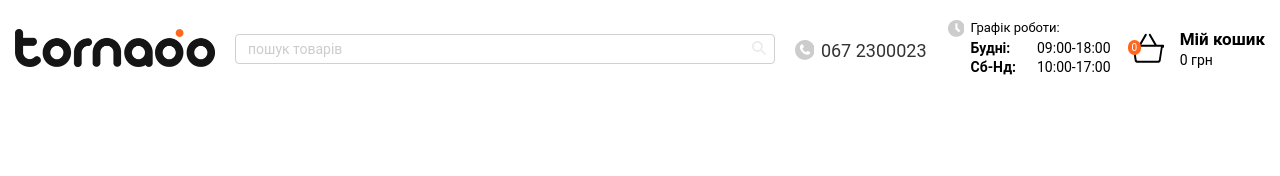
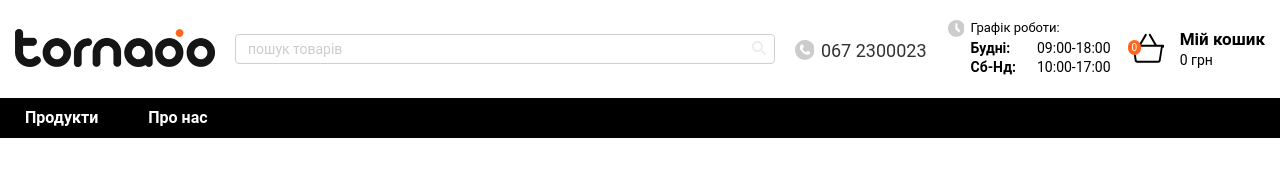
Before and after one commit to ArturRubets/foxminded-js, a plain HTML site: page Task-2.8/index.html in a window 1280 px wide. Drawn offline with Linux system fonts and the light colour scheme.

Commit message:
Finish header bottom

```diff
--- a/Task-2.8/index.html
+++ b/Task-2.8/index.html
@@ -10,7 +10,8 @@
   </head>
   <body>
     <header>
-      <div class="container header-container">
+      <div class="header-top">
+        <div class="container header-top-container">
           <div class="logo">
             <img
               src="images/logo.webp"
@@ -21,7 +22,11 @@
           </div>
           <div class="search">
             <form action="" method="get">
-            <input type="text" placeholder="пошук товарів" autocomplete="off" />
+              <input
+                type="text"
+                placeholder="пошук товарів"
+                autocomplete="off"
+              />
               <button type="submit" disabled>
                 <svg
                   viewBox="0 0 16.9 16.9"
@@ -89,6 +94,15 @@
             </a>
           </div>
         </div>
+      </div>
+      <div class="header-bottom">
+        <div class="container header-bottom-container">
+          <ul>
+            <li><a href="#" class="products-menu">Продукти</a></li>
+            <li><a href="#" class="about-us">Про нас</a></li>
+          </ul>
+        </div>
+      </div>
     </header>
   </body>
 </html>
--- a/Task-2.8/sass/main.scss
+++ b/Task-2.8/sass/main.scss
@@ -24,10 +24,18 @@ body {
 button,
 input {
   border: 0;
-  // color: black; TODO: Потрібен чи ні для safari mobile?
   font-family: inherit;
   font-size: inherit;
   padding: 0;
+}
+
+ul {
+  margin: 0;
+  padding: 0;
+}
+
+li {
+  list-style: none;
 }
 
 a {
@@ -49,6 +57,11 @@ p {
 /* Header */
 
 header {
+  min-width: 1000px;
+  @media screen and (max-width: $tablet-width) {
+    min-width: 0;
+  }
+
   .logo {
     @media screen and (max-width: $tablet-width) {
       img {
@@ -58,18 +71,16 @@ header {
     }
   }
 
-  .header-container {
+  .header-top-container {
     align-items: center;
     display: flex;
     gap: 2rem;
-    min-width: 1000px;
     padding-bottom: 2rem;
     padding-top: 2rem;
 
     @media screen and (max-width: $tablet-width) {
       flex-wrap: wrap;
       justify-content: space-between;
-      min-width: 0;
       padding: 1.5rem;
     }
   }
@@ -239,4 +250,40 @@ header {
       margin-bottom: 0.4rem;
     }
   }
+
+  .header-bottom {
+    background-color: black;
+    color: white;
+    font-size: 1.6rem;
+    font-weight: bold;
+
+    @media screen and (max-width: $tablet-width) {
+      font-size: 1.4rem;
+    }
+  }
+
+  .header-bottom-container {
+    padding: 0;
+
+    ul {
+      display: flex;
+          overflow-y: auto;
+    }
+
+    li {
+      text-align: center;
+
+      @media screen and (max-width: $tablet-width) {
+        flex: 1;
+      }
+    }
+
+    a {
+      color: inherit;
+      display: block;
+      line-height: 4rem;
+      padding: 0 2.5rem;
+      white-space: nowrap;
+    }
+  }
 }
```
Also changed, not shown: Task-2.8/css/main.css, 1 other file. Lines whose indentation alone changed are shown as unchanged.
